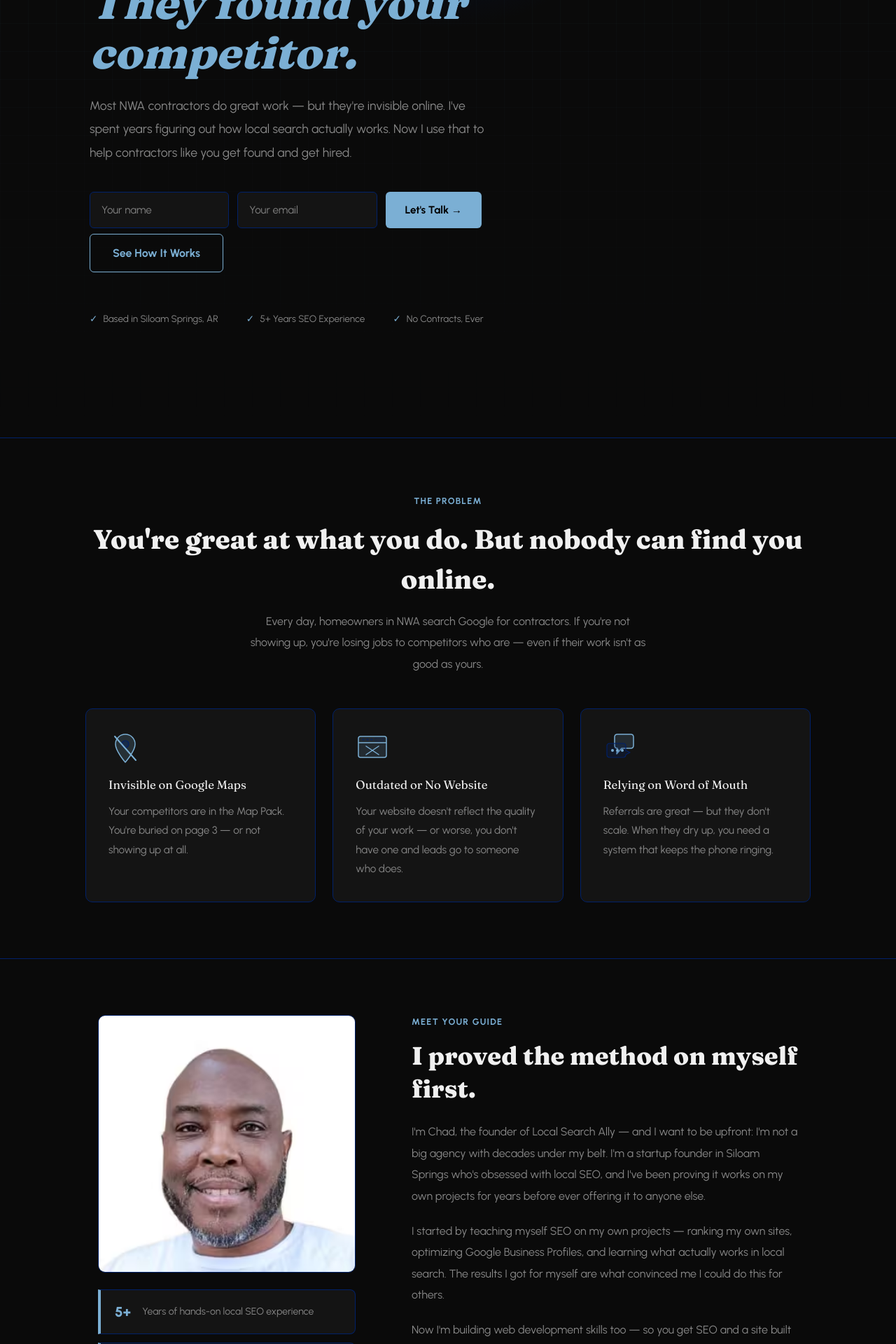
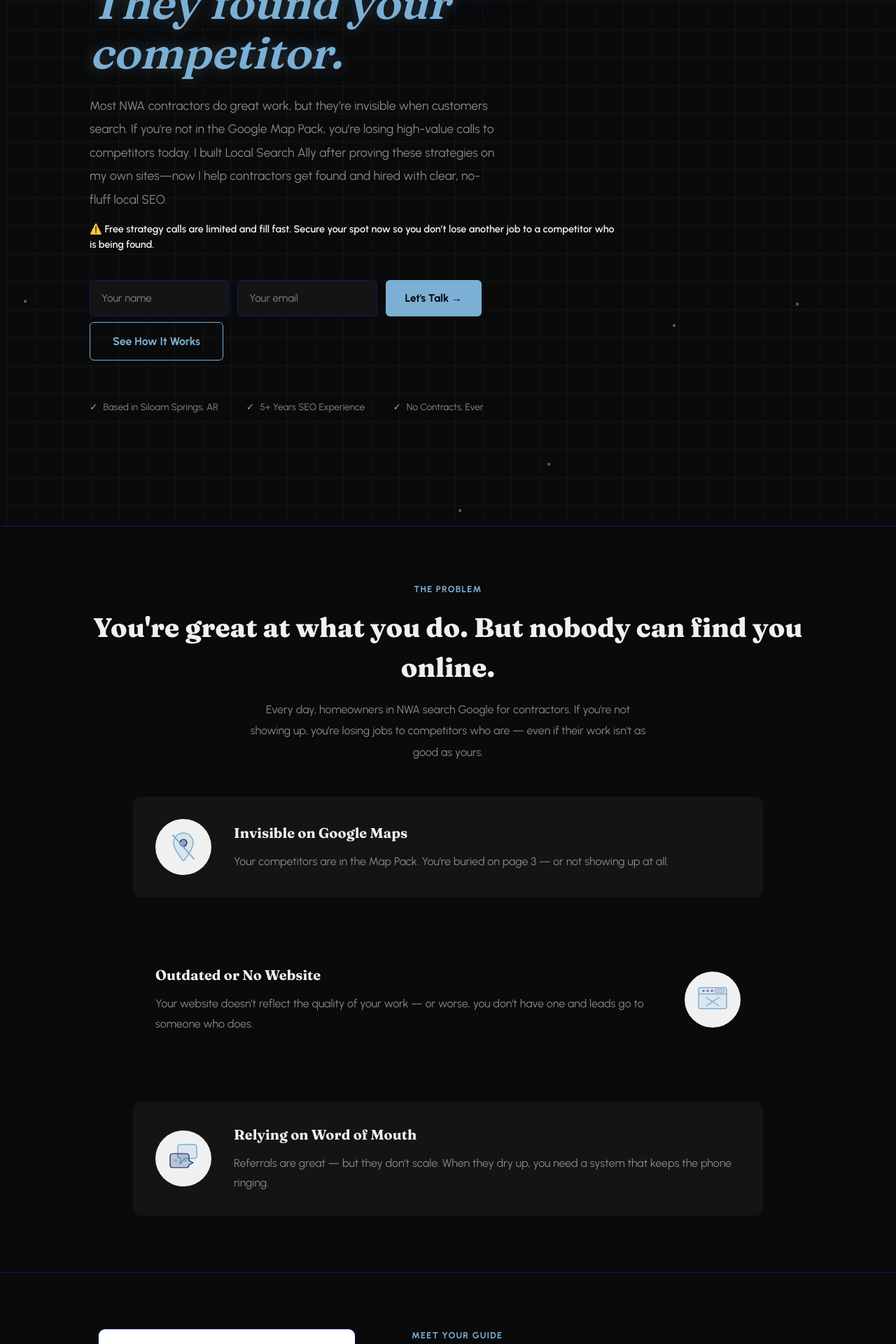
Before and after one commit to chadsmith-webdev/local-search-ally, a Next.js app: page / in a window 1280 px wide. Shown: the part 480-2400 px from the top of the page at 70% size. Built offline with nearby package versions, Linux system fonts and the light colour scheme.

Commit message:
Add ui/ux, frontend, and marketing psychology

```diff
--- a/src/app/globals.css
+++ b/src/app/globals.css
@@ -3,12 +3,32 @@
 :root {
   --font-body: "Urbanist", sans-serif;
   --font-display: "Fraunces", sans-serif;
+  /* Brand colors for Local Search Ally */
   --carolina: #7bafd4;
   --duke: #012169;
   --bg: #0a0a0a;
   --surface: #141414;
   --text: #f0f0f0;
   --muted: #888888;
+  /* Accent for CTAs */
+  --accent: #e53e3e;
+  /* Fluid type scale */
+  --font-size-xs: clamp(0.75rem, 2vw, 0.875rem);
+  --font-size-sm: clamp(0.875rem, 2.5vw, 1rem);
+  --font-size-base: clamp(1rem, 3vw, 1.125rem);
+  --font-size-lg: clamp(1.125rem, 3.5vw, 1.25rem);
+  --font-size-xl: clamp(1.25rem, 4vw, 1.5rem);
+  --font-size-2xl: clamp(1.5rem, 5vw, 2rem);
+  --font-size-3xl: clamp(2rem, 6vw, 3rem);
+  --font-size-4xl: clamp(3rem, 8vw, 4rem);
+  --font-size-5xl: clamp(4rem, 10vw, 5rem);
+  /* Fluid spacing scale */
+  --space-xs: clamp(0.5rem, 1vw, 1rem);
+  --space-sm: clamp(0.75rem, 1.5vw, 1.5rem);
+  --space-md: clamp(1rem, 2vw, 2rem);
+  --space-lg: clamp(1.5rem, 3vw, 3rem);
+  --space-xl: clamp(2rem, 4vw, 4rem);
+  --space-2xl: clamp(3rem, 6vw, 6rem);
 }
 
 h1,
@@ -27,27 +47,27 @@
 .prose h2,
 .prose h3 {
   color: var(--text);
-  margin: 2rem 0 1rem;
+  margin: var(--space-lg) 0 var(--space-sm);
   line-height: 1.3;
 }
 
 .prose h1 {
-  font-size: 2rem;
+  font-size: var(--font-size-3xl);
 }
 .prose h2 {
-  font-size: 1.5rem;
+  font-size: var(--font-size-2xl);
   border-bottom: 1px solid var(--duke);
-  padding-bottom: 0.5rem;
+  padding-bottom: var(--space-xs);
 }
 .prose h3 {
-  font-size: 1.2rem;
+  font-size: var(--font-size-xl);
   color: var(--carolina);
 }
 
 .prose p {
   color: var(--muted);
-  line-height: 1.9;
-  margin-bottom: 1.25rem;
+  line-height: 1.7;
+  margin-bottom: var(--space-md);
 }
 
 .prose ul,
--- a/src/components/HomeClient.js
+++ b/src/components/HomeClient.js
@@ -97,16 +97,33 @@
 }
 
 export default function HomeClient({ posts }) {
+  const [mounted, setMounted] = useState(false);
+
+  useEffect(() => {
+    setMounted(true);
+  }, []);
   return (
     <>
       <style>{`
+        @keyframes gridMove {
+          0% { transform: translate(0, 0); }
+          100% { transform: translate(40px, 40px); }
+        }
+        @keyframes float {
+          0%, 100% { transform: translateY(0px); }
+          50% { transform: translateY(-20px); }
+        }
+        @keyframes glow {
+          0%, 100% { opacity: 0.5; }
+          50% { opacity: 1; }
+        }
         @keyframes fadeUp {
-          from { opacity: 0; transform: translateY(30px); }
-          to { opacity: 1; transform: translateY(0); }
-        }
-        .h1 { animation: fadeUp 0.8s ease forwards; }
-        .h2 { animation: fadeUp 0.8s ease 0.2s forwards; opacity: 0; }
-        .h3 { animation: fadeUp 0.8s ease 0.4s forwards; opacity: 0; }
+          0% { opacity: 0; transform: translateY(20px); }
+          100% { opacity: 1; transform: translateY(0); }
+        }
+        .h1 { animation: fadeUp 0.8s ease-out forwards; }
+        .h2 { animation: fadeUp 0.8s ease-out 0.2s forwards; opacity: 0; }
+        .h3 { animation: fadeUp 0.8s ease-out 0.4s forwards; opacity: 0; }
         .reveal {
           opacity: 0;
           transform: translateY(40px);
@@ -121,9 +138,9 @@
           font-weight: bold;
           text-decoration: none;
           display: inline-block;
-          transition: opacity 0.2s;
-        }
-        .btn-primary:hover { opacity: 0.85; }
+          transition: opacity 0.2s, transform 0.2s;
+        }
+        .btn-primary:hover { opacity: 0.85; transform: scale(0.98); }
         .btn-outline {
           border: 1px solid var(--carolina);
           color: var(--carolina);
@@ -132,18 +149,19 @@
           font-weight: bold;
           text-decoration: none;
           display: inline-block;
-          transition: background-color 0.2s;
-        }
-        .btn-outline:hover { background-color: rgba(123,175,212,0.1); }
+          transition: background-color 0.2s, transform 0.2s;
+        }
+        .btn-outline:hover { background-color: rgba(123,175,212,0.1); transform: scale(0.98); }
         .card {
           background-color: var(--surface);
           border: 1px solid var(--duke);
           border-radius: 10px;
           padding: 2rem;
-          transition: border-color 0.3s, transform 0.3s;
+          transition: border-color 0.3s, transform 0.3s, box-shadow 0.3s;
           height: 100%;
-        }
-        .card:hover { border-color: var(--carolina); transform: translateY(-4px); }
+          box-shadow: inset 0 1px 0 rgba(255,255,255,0.05);
+        }
+        .card:hover { border-color: var(--carolina); transform: translateY(-4px); box-shadow: inset 0 1px 0 rgba(255,255,255,0.1), 0 4px 12px rgba(1,33,105,0.2); }
         .timeline-item {
           position: relative;
           padding-left: 2rem;
@@ -199,23 +217,48 @@
           overflow: "hidden",
         }}
       >
-        {/* Grid background */}
+        {/* Animated grid background */}
         <div
           style={{
             position: "absolute",
             inset: 0,
             backgroundImage: `
-      linear-gradient(rgba(123,175,212,0.06) 1px, transparent 1px),
-      linear-gradient(90deg, rgba(123,175,212,0.06) 1px, transparent 1px)
+              linear-gradient(rgba(123,175,212,0.08) 1px, transparent 1px),
+              linear-gradient(90deg, rgba(123,175,212,0.08) 1px, transparent 1px)
             `,
             backgroundSize: "40px 40px",
-            maskImage:
-              "linear-gradient(to bottom, rgba(0,0,0,0.8) 0%, transparent 100%)",
-            WebkitMaskImage:
-              "linear-gradient(to bottom, rgba(0,0,0,0.8) 0%, transparent 100%)",
+            animation: "gridMove 30s linear infinite",
             pointerEvents: "none",
           }}
         />
+        {/* Floating particles */}
+        {mounted && (
+          <div
+            style={{
+              position: "absolute",
+              inset: 0,
+              pointerEvents: "none",
+            }}
+          >
+            {[...Array(10)].map((_, i) => (
+              <div
+                key={i}
+                style={{
+                  position: "absolute",
+                  width: "4px",
+                  height: "4px",
+                  backgroundColor: "var(--carolina)",
+                  borderRadius: "50%",
+                  left: `${Math.random() * 100}%`,
+                  top: `${Math.random() * 100}%`,
+                  animation: `float ${3 + Math.random() * 2}s ease-in-out infinite`,
+                  animationDelay: `${Math.random() * 2}s`,
+                  opacity: 0.6,
+                }}
+              />
+            ))}
+          </div>
+        )}
         {/* Glow */}
         <div
           style={{
@@ -228,6 +271,7 @@
             borderRadius: "50%",
             background:
               "radial-gradient(circle, rgba(1,33,105,0.5) 0%, transparent 70%)",
+            animation: "glow 4s ease-in-out infinite",
             pointerEvents: "none",
           }}
         />
@@ -253,11 +297,12 @@
               fontWeight: "800",
               lineHeight: 1.1,
               marginBottom: "1.5rem",
+              textShadow: "0 0 20px rgba(123,175,212,0.3)",
             }}
           >
             Your next customer just searched Google. <br />
             <em>
-              <span style={{ color: "var(--carolina)" }}>
+              <span style={{ color: "var(--carolina)", fontWeight: "600" }}>
                 They found your competitor.
               </span>
             </em>
@@ -268,13 +313,28 @@
               color: "var(--muted)",
               fontSize: "1.1rem",
               maxWidth: "580px",
+              marginBottom: "1rem",
+              lineHeight: 1.9,
+            }}
+          >
+            Most NWA contractors do great work, but they’re invisible when
+            customers search. If you're not in the Google Map Pack, you’re
+            losing high-value calls to competitors today. I built Local Search
+            Ally after proving these strategies on my own sites—now I help
+            contractors get found and hired with clear, no-fluff local SEO.
+          </p>
+          <p
+            className='h2'
+            style={{
+              color: "var(--error)",
+              fontSize: "0.9rem",
+              fontWeight: "600",
               marginBottom: "2.5rem",
-              lineHeight: 1.9,
-            }}
-          >
-            Most NWA contractors do great work — but they're invisible online.
-            I've spent years figuring out how local search actually works. Now I
-            use that to help contractors like you get found and get hired.
+            }}
+          >
+            ⚠️ Free strategy calls are limited and fill fast. Secure your spot
+            now so you don’t lose another job to a competitor who is being
+            found.
           </p>
           <div className='h3'>
             <form
@@ -430,12 +490,15 @@
             even if their work isn't as good as yours.
           </p>
         </Reveal>
-        <div
-          className='three-col'
+
+        {/* Staggered layout instead of uniform cards */}
+        <div
           style={{
             display: "grid",
-            gridTemplateColumns: "repeat(auto-fit, minmax(280px, 1fr))",
-            gap: "1.5rem",
+            gridTemplateColumns: "1fr",
+            gap: "4rem",
+            maxWidth: "900px",
+            margin: "0 auto",
           }}
         >
           {[
@@ -443,26 +506,61 @@
               icon: <IconInvisible />,
               title: "Invisible on Google Maps",
               desc: "Your competitors are in the Map Pack. You're buried on page 3 — or not showing up at all.",
+              position: "left",
             },
             {
               icon: <IconNoWebsite />,
               title: "Outdated or No Website",
               desc: "Your website doesn't reflect the quality of your work — or worse, you don't have one and leads go to someone who does.",
+              position: "right",
             },
             {
               icon: <IconWordOfMouth />,
               title: "Relying on Word of Mouth",
               desc: "Referrals are great — but they don't scale. When they dry up, you need a system that keeps the phone ringing.",
+              position: "left",
             },
           ].map((item, i) => (
-            <Reveal key={item.title} delay={i * 100}>
-              <div className='card'>
-                <div style={{ marginBottom: "1rem" }}>{item.icon}</div>
+            <Reveal key={item.title} delay={i * 200}>
+              <div
+                style={{
+                  display: "flex",
+                  flexDirection:
+                    item.position === "left" ? "row" : "row-reverse",
+                  gap: "2rem",
+                  alignItems: "center",
+                  padding: "2rem",
+                  borderRadius: "12px",
+                  backgroundColor:
+                    item.position === "left" ? "var(--surface)" : "transparent",
+                  border:
+                    item.position === "left"
+                      ? "1px solid var(--secondary)"
+                      : "none",
+                }}
+              >
+                <div
+                  style={{
+                    flexShrink: 0,
+                    width: "80px",
+                    height: "80px",
+                    display: "flex",
+                    alignItems: "center",
+                    justifyContent: "center",
+                    borderRadius: "50%",
+                    backgroundColor: "var(--text)",
+                    color: "var(--bg)",
+                  }}
+                >
+                  {item.icon}
+                </div>
+                <div style={{ flex: 1 }}>
                   <h3
                     style={{
                       color: "var(--text)",
                       marginBottom: "0.75rem",
-                    fontSize: "1.05rem",
+                      fontSize: "1.25rem",
+                      fontWeight: "700",
                     }}
                   >
                     {item.title}
@@ -472,11 +570,12 @@
                       color: "var(--muted)",
                       lineHeight: 1.8,
                       margin: 0,
-                    fontSize: "0.95rem",
+                      fontSize: "1rem",
                     }}
                   >
                     {item.desc}
                   </p>
+                </div>
               </div>
             </Reveal>
           ))}
@@ -595,11 +694,9 @@
                 marginBottom: "1.25rem",
               }}
             >
-              I'm Chad, the founder of Local Search Ally — and I want to be
-              upfront: I'm not a big agency with decades under my belt. I'm a
-              startup founder in Siloam Springs who's obsessed with local SEO,
-              and I've been proving it works on my own projects for years before
-              ever offering it to anyone else.
+              I'm Chad, a startup founder in Siloam Springs focused on local SEO
+              and contractor growth. I'm not a big agency, and I believe
+              transparency beats hype.
             </p>
             <p
               style={{
@@ -608,10 +705,10 @@
                 marginBottom: "1.25rem",
               }}
             >
-              I started by teaching myself SEO on my own projects — ranking my
-              own sites, optimizing Google Business Profiles, and learning what
-              actually works in local search. The results I got for myself are
-              what convinced me I could do this for others.
+              I started by testing SEO on my own projects—ranking sites,
+              improving Google Business Profiles, and turning search traffic
+              into real calls. Those learnings became the method I now offer to
+              contractors.
             </p>
             <p
               style={{
@@ -620,9 +717,9 @@
                 marginBottom: "2rem",
               }}
             >
-              Now I'm building web development skills too — so you get SEO and a
-              site built to convert, all from one person who's accountable for
-              both.
+              This is a startup path: I'm still scaling, but everything I do is
+              accountable, explainable, and aligned to the result you care
+              about: more qualified leads and booked jobs.
             </p>
             <Link href='/about' className='btn-outline'>
               My Full Story
@@ -634,8 +731,8 @@
       {/* 3.5. STATS */}
       <section
         style={{
-          borderTop: "1px solid var(--duke)",
-          borderBottom: "1px solid var(--duke)",
+          borderTop: "1px solid var(--secondary)",
+          borderBottom: "1px solid var(--secondary)",
           padding: "5rem 2rem",
           backgroundColor: "var(--surface)",
         }}
@@ -679,14 +776,27 @@
             </p>
           </Reveal>
 
-          <div
-            style={{
-              display: "grid",
-              gridTemplateColumns: "repeat(auto-fit, minmax(280px, 1fr))",
-              gap: "2rem",
-              marginBottom: "4rem",
-            }}
-          >
+          {/* Timeline layout instead of grid cards */}
+          <div
+            style={{
+              position: "relative",
+              maxWidth: "800px",
+              margin: "0 auto",
+            }}
+          >
+            {/* Timeline line */}
+            <div
+              style={{
+                position: "absolute",
+                left: "2rem",
+                top: "2rem",
+                bottom: "2rem",
+                width: "2px",
+                background:
+                  "linear-gradient(to bottom, var(--carolina), var(--duke))",
+              }}
+            />
+
             {[
               {
                 stat: "80%",
@@ -709,25 +819,48 @@
                 source: "BrightLocal · Local Consumer Review Survey 2024",
               },
             ].map((item, index) => (
-              <Reveal key={index} delay={index * 100}>
-                <div
-                  className='card'
-                  style={{
-                    textAlign: "center",
-                    padding: "2.5rem 2rem",
-                  }}
-                >
-                  <StatNumber stat={item.stat} />
-                  <p
-                    style={{
-                      color: "var(--muted)",
-                      lineHeight: 1.7,
-                      marginBottom: "1.5rem",
-                    }}
-                  >
-                    {item.desc}
-                  </p>
-                  <div
+              <Reveal key={index} delay={index * 200}>
+                <div
+                  style={{
+                    display: "flex",
+                    gap: "2rem",
+                    alignItems: "flex-start",
+                    marginBottom: "3rem",
+                    paddingLeft: "1rem",
+                  }}
+                >
+                  {/* Timeline dot */}
+                  <div
+                    style={{
+                      width: "1rem",
+                      height: "1rem",
+                      borderRadius: "50%",
+                      backgroundColor: "var(--carolina)",
+                      border: "3px solid var(--surface)",
+                      flexShrink: 0,
+                      marginTop: "0.5rem",
+                    }}
+                  />
+
+                  <div style={{ flex: 1 }}>
+                    <div
+                      style={{
+                        display: "flex",
+                        alignItems: "baseline",
+                        gap: "1rem",
+                        marginBottom: "1rem",
+                      }}
+                    >
+                      <span
+                        style={{
+                          fontSize: "2rem",
+                          fontWeight: "900",
+                          color: "var(--carolina)",
+                        }}
+                      >
+                        {item.stat}
+                      </span>
+                      <span
                         style={{
                           fontSize: "0.75rem",
                           color: "var(--carolina)",
@@ -737,17 +870,28 @@
                         }}
                       >
                         {item.source}
+                      </span>
+                    </div>
+                    <p
+                      style={{
+                        color: "var(--muted)",
+                        lineHeight: 1.7,
+                        margin: 0,
+                      }}
+                    >
+                      {item.desc}
+                    </p>
                   </div>
                 </div>
               </Reveal>
             ))}
           </div>
 
-          <Reveal delay={400}>
-            <div
-              style={{
-                backgroundColor: "var(--surface)",
-                border: "1px solid var(--duke)",
+          <Reveal delay={600}>
+            <div
+              style={{
+                backgroundColor: "var(--bg)",
+                border: "1px solid var(--secondary)",
                 borderRadius: "10px",
                 padding: "2.5rem",
                 textAlign: "center",
@@ -1098,9 +1242,9 @@
                 </h3>
                 {[
                   "Competitors keep taking your potential customers",
-                  "Referrals slow down and revenue becomes unpredictable",
-                  "Great work goes unnoticed because nobody can find you",
-                  "You stay stuck relying on luck instead of a system",
+                  "Referrals dry up and revenue becomes unpredictable",
+                  "Great work goes unseen because your visibility is weak",
+                  "You keep depending on luck instead of a repeatable system",
                 ].map((item) => (
                   <div
                     key={item}
```
Also changed, not shown: hex.txt (added), 2 other files (tests, documents, lock files or other folders). Lines whose indentation alone changed are shown as unchanged.
